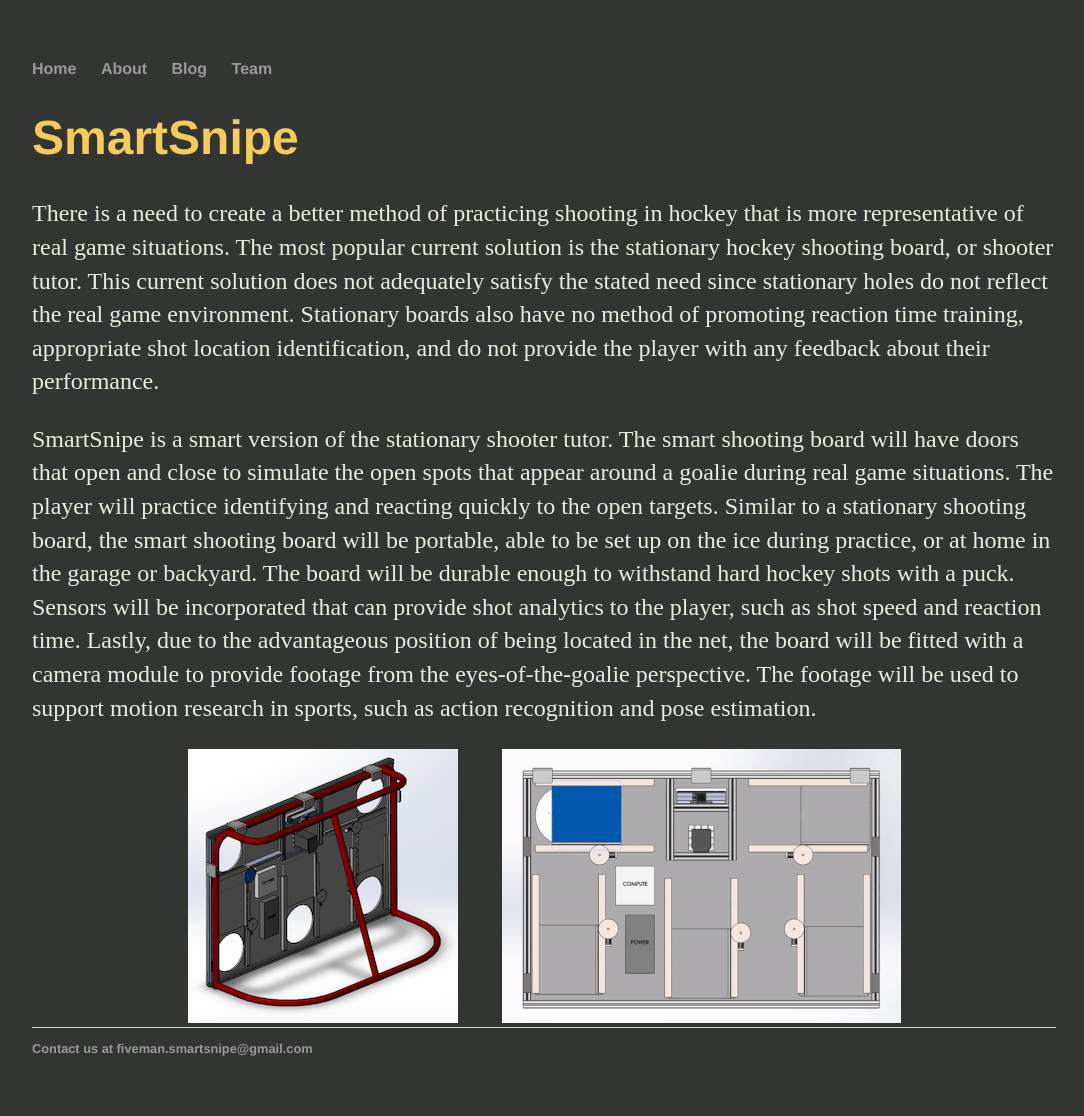
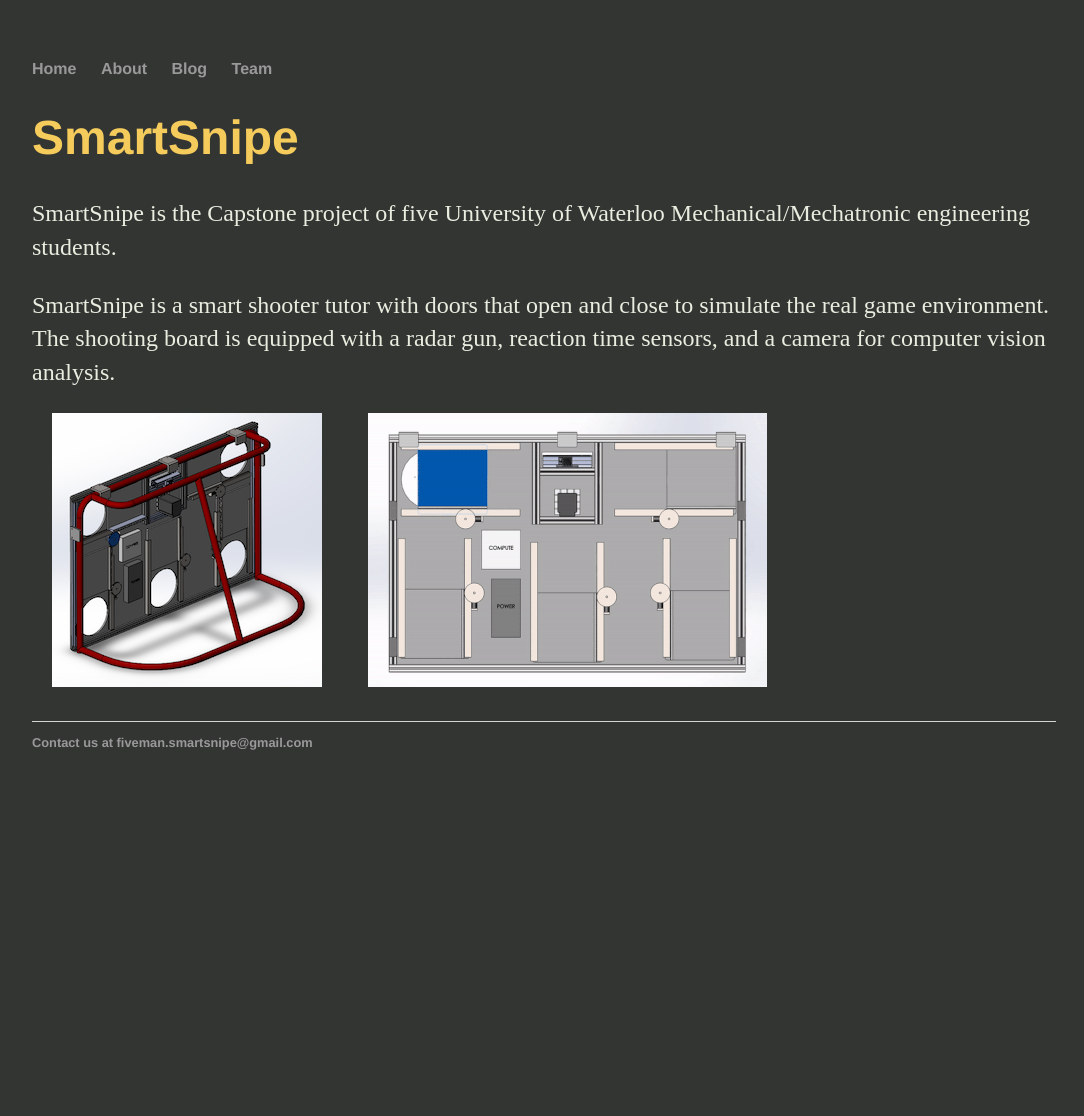
Before and after one commit to SmartSnipe/SmartSnipe.github.io, a Jekyll site: the page built from index.html, in a window 1280 px wide. Shown: the whole page, without its empty margins (96-1180 px from the left). Built offline with Jekyll 4.4.1, drawn with Linux system fonts in a browser that asks for light colours; after the commit the page ends 900 px from its top, so only the background shows below that.

Commit message:
Update index.html

```diff
--- a/index.html
+++ b/index.html
@@ -4,9 +4,8 @@
 ---
 <div class="blurb">
 	<h1>SmartSnipe</h1>
-	<p>There is a need to create a better method of practicing shooting in hockey that is more representative of real game situations. The most popular current solution is the stationary hockey shooting board, or shooter tutor. This current solution does not adequately satisfy the stated need since stationary holes do not reflect the real game environment. Stationary boards also have no method of promoting reaction time training, appropriate shot location identification, and do not provide the player with any feedback about their performance.</p>
-	<p>SmartSnipe is a smart version of the stationary shooter tutor. The smart shooting board will have doors that open and close to simulate the open spots that appear around a goalie during real game situations. The player will practice identifying and reacting quickly to the open targets. Similar to a stationary shooting board, the smart shooting board will be portable, able to be set up on the ice during practice, or at home in the garage or backyard. The board will be durable enough to withstand hard hockey shots with a puck. Sensors will be incorporated that can provide shot analytics to the player, such as shot speed and reaction time. Lastly, due to the advantageous position of being located in the net, the board will be fitted with a camera module to provide footage from the eyes-of-the-goalie perspective. The footage will be used to support motion research in sports, such as action recognition and pose estimation.</p>
-	<center>
+	<p>SmartSnipe is the Capstone project of five University of Waterloo Mechanical/Mechatronic engineering students.<p>
+	<p>SmartSnipe is a smart shooter tutor with doors that open and close to simulate the real game environment. The shooting board is equipped with a radar gun, reaction time sensors, and a camera for computer vision analysis.<p>
 		<img src="/Assets/SmartSnipeCad.png" alt ="SmartSnipe Cad" hspace="20">
 		<img src="/Assets/resized-gif.gif" alt ="SmartSnipe Gif" hspace="20">
 	</center>
```
